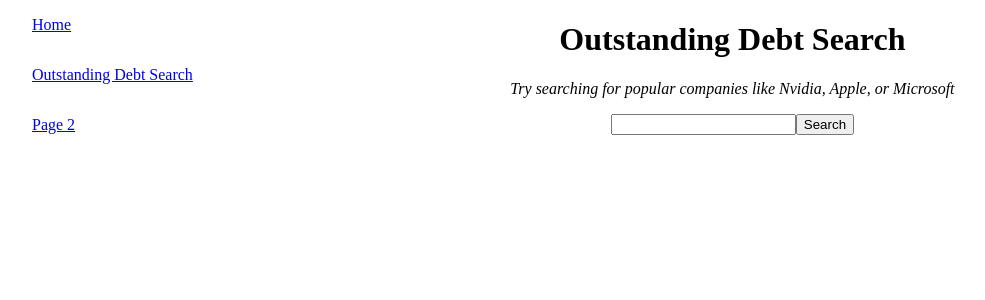
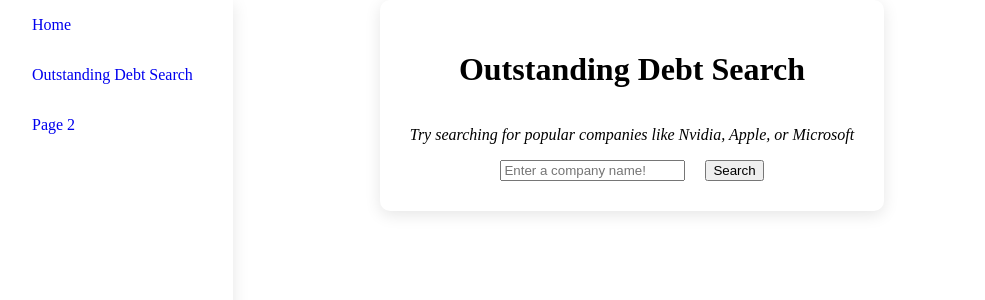
Before and after one commit to atsoc1993/SBA320H, a React (Vite) app: page /debt in a window 1280 px wide. Shown: the top 300 px of the page, without its empty margins (8-993 px from the left). Built offline with nearby package versions, Linux system fonts and the light colour scheme.

Commit message:
Further updates to UI

```diff
--- a/src/App.css
+++ b/src/App.css
@@ -1,3 +1,11 @@
 body, html {
   margin: 0;
 }
+
+ul li {
+  list-style: none;
+}
+
+ul li a {
+  text-decoration: none;
+}
--- a/src/App.jsx
+++ b/src/App.jsx
@@ -8,15 +8,21 @@ function App() {
 
   return (
     <div style={{ display: 'flex', flexDirection: 'row' }}>
-      <div style={{display: 'flex', flexDirection: 'column', height: '100vh'}}>
+      <div style={{display: 'flex', position: 'fixed', flexDirection: 'column', height: '100vh', boxShadow: '0px 4px 16px rgba(0, 0, 0, 0.1)', paddingRight: '40px', alignContent: 'center'}}>
         <ul>
+          <li>
           <Link to='/'>Home</Link>
+          </li>
         </ul>
         <ul>
+          <li>
           <Link to='/debt'>Outstanding Debt Search</Link>
+          </li>
         </ul>
         <ul>
+          <li>
           <Link to='/page-2'>Page 2</Link>
+          </li>
         </ul>
       </div>
       <Routes>
--- a/src/components/OutstandingDebtSearch.jsx
+++ b/src/components/OutstandingDebtSearch.jsx
@@ -14,13 +14,13 @@ export default function OutstandingDebtSearch() {
     }
     return (
         <div style={{ display: 'flex', flex: '1', flexDirection: 'column', alignItems: 'center'}}>
-            <div>
+            <div style={{display: 'flex', flexDirection: 'column', boxShadow: '0px 4px 16px rgba(0, 0, 0, 0.1)', borderRadius: '10px', padding: '30px', justifyContent: 'center'}}>
                 <h1 style={{ textAlign: 'center'}}>Outstanding Debt Search</h1>
                 <p style={{ textAlign: 'center'}}><i>Try searching for popular companies like Nvidia, Apple, or Microsoft</i></p>
-            </div>
-            <div >
-                <input ref={searchBar} type="text"></input>
+                <div style={{ display: 'flex', justifyContent: 'center'}}>
+                <input placeholder='Enter a company name!' style={{marginRight: '20px'}}ref={searchBar} type="text"></input>
                 <button onClick={search}>Search</button>
+                </div>
             </div>
             {searchResults ? <SearchResultsContainer data={searchResults} /> : null}
         </div>
--- a/src/components/Page2.jsx
+++ b/src/components/Page2.jsx
@@ -1,6 +1,6 @@
 export default function Page2() {
     return (
-        <div>
+        <div style={{display: 'flex', flex: '1', justifyContent: 'center'}}>
             <h1>Page 2</h1>
         </div>
     )
--- a/src/components/SearchResults.jsx
+++ b/src/components/SearchResults.jsx
@@ -65,7 +65,7 @@ export default function SearchResultsContainer({ data }) {
         </div >
     ))
     return (
-        <div style={{ display: 'flex', flexDirection: 'column', border: '1px solid black', borderRadius: '10px', padding: '30px', margin: '20px'}}>
+        <div style={{ display: 'flex', flexDirection: 'column', boxShadow: '0px 4px 16px rgba(0, 0, 0, 0.1)', borderRadius: '10px', padding: '30px', margin: '20px'}}>
             {companies}
         </div>
     )
```
